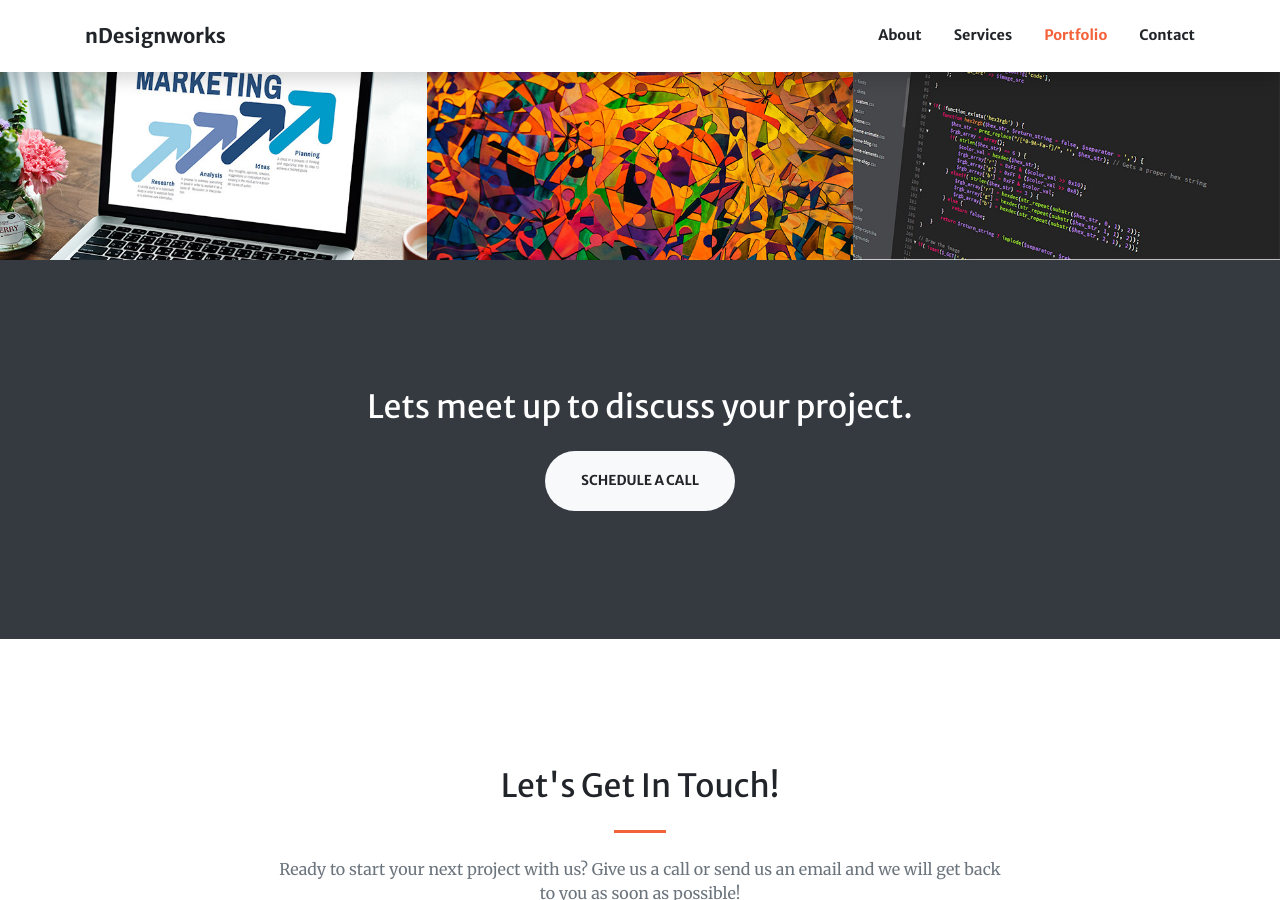
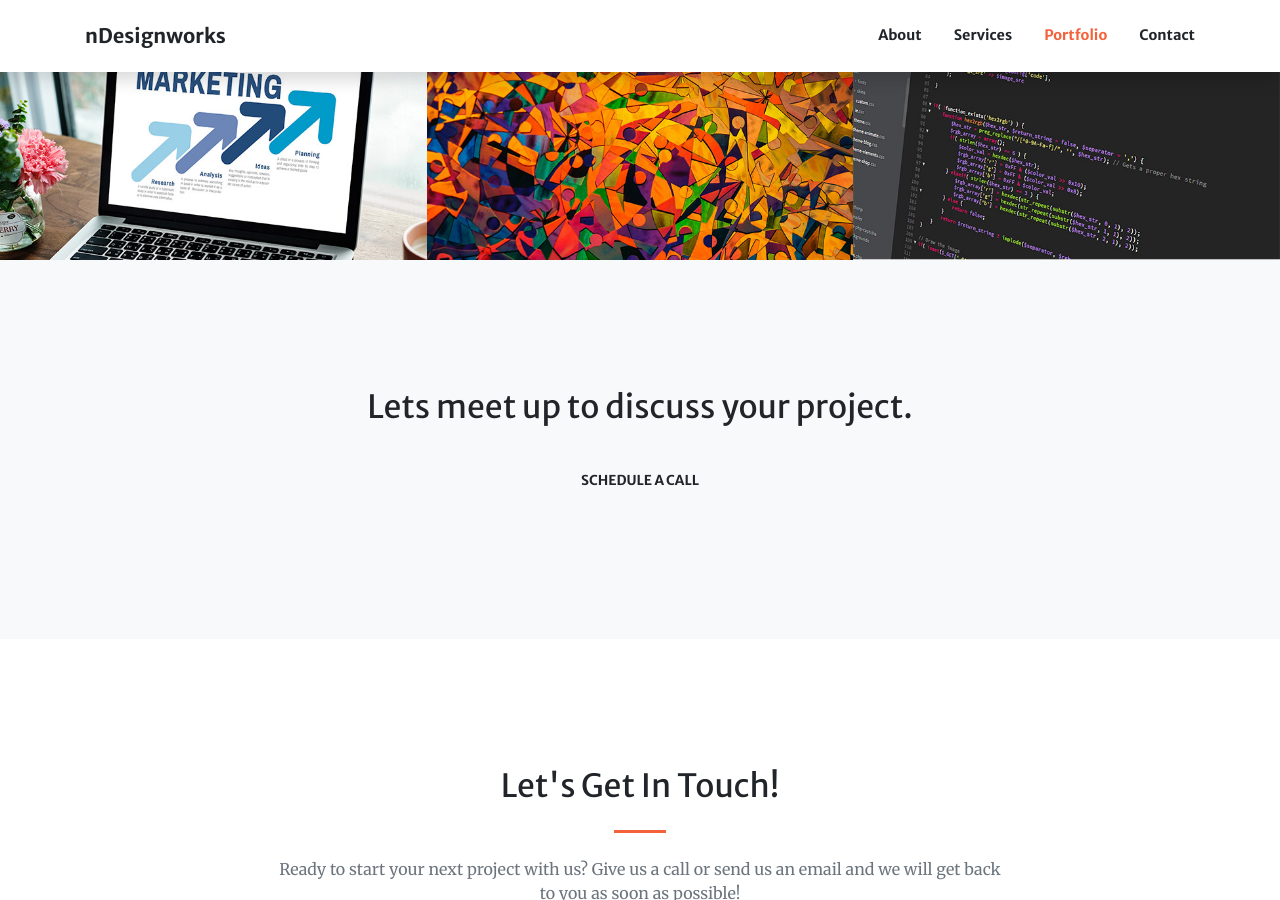
Before and after one commit to NavneetDW/ndesignworks-homepage, a Jekyll site: the page index.html, which Jekyll copies as it is, in a window 1280 px wide and 900 px high, scrolled down 2143 px. Built offline with Jekyll 4.4.1, drawn with Linux system fonts in a browser that asks for light colours.

Commit message:
Change BG for CTA

```diff
--- a/index.html
+++ b/index.html
@@ -229,7 +229,7 @@
   </section>
 
   <!-- Call to Action Section  -->
-  <section class="page-section bg-dark text-white">
+  <section class="page-section bg-light">
     <div class="container text-center">
       <h2 class="mb-4">Lets meet up to discuss your project.</h2>
       <a class="btn btn-light btn-xl js-scroll-trigger" href="#contact" onClick="ga('send', 'event', { eventCategory: 'Lead', eventAction: 'Click', eventLabel: 'Schedule a call'});">Schedule a Call</a>
```
